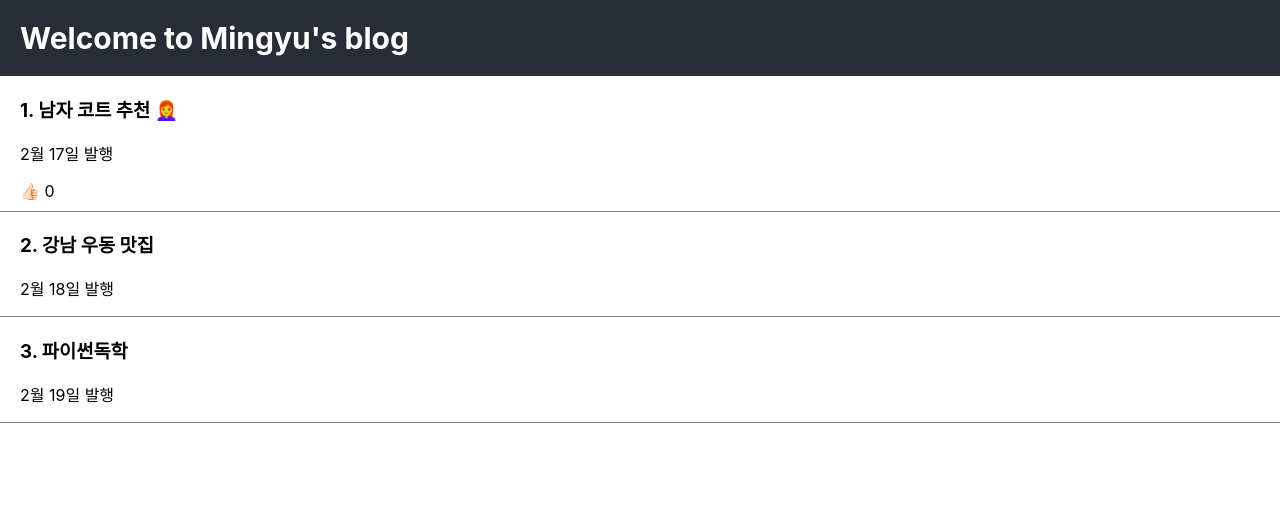
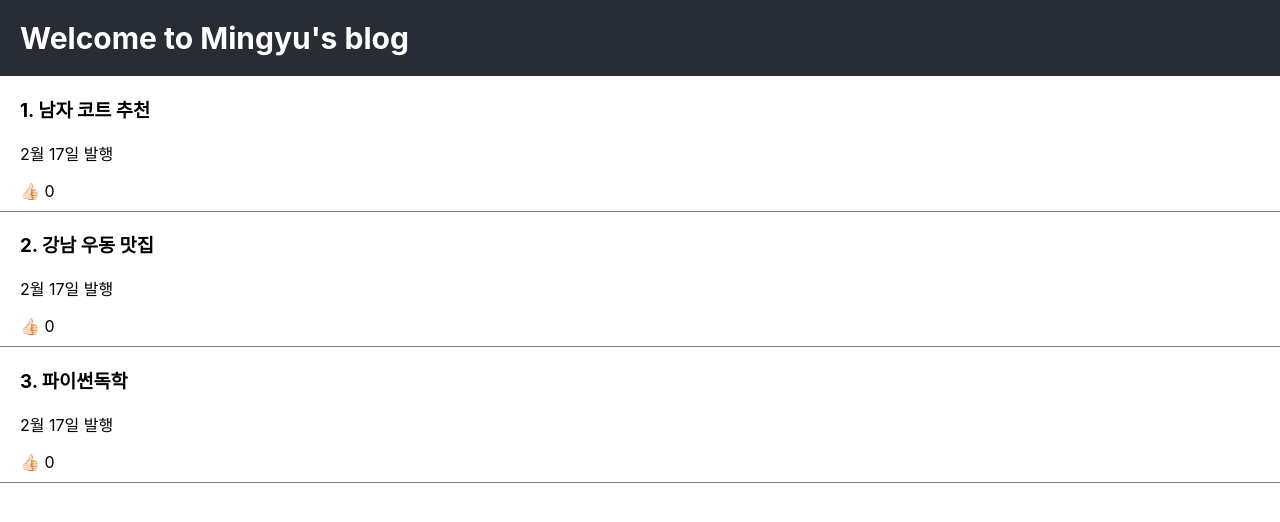
Before and after one commit to Minn97u/Blog, a React (Create React App) app: page / in a window 1280 px wide. Shown: the top 522 px of the page. Built offline with nearby package versions, Linux system fonts and the light colour scheme.

Commit message:
feat: map 함수로 묶기

```diff
--- a/src/App.js
+++ b/src/App.js
@@ -10,13 +10,21 @@ function App() {
     "강남 우동 맛집",
     "파이썬독학",
   ]);
-  const [like, setLike] = useState(0);
+  const [like, setLike] = useState([0, 0, 0]);
   const [modal, setModal] = useState(false);
 
-  const changeTitle = () => {
-    const newTitle = [...title];
-    newTitle[0] = "여자 코트 추천";
-    setTitle(newTitle);
+  const openModal = () => {
+    if (modal === false) {
+      setModal(true);
+    } else {
+      setModal(false);
+    }
+  };
+
+  const changeLike = (i) => {
+    const newLike = [...like];
+    newLike[i] += 1;
+    setLike(newLike);
   };
 
   return (
@@ -26,33 +34,20 @@ function App() {
           Welcome to Mingyu's blog
         </h1>
       </div>
-      <div className="list">
-        <h3>
-          1. {title[0]} <span onClick={changeTitle}>👩‍🦰</span>{" "}
-        </h3>
-        <p>2월 17일 발행</p>
-        <div style={{ marginBottom: "10px" }}>
-          <span onClick={() => setLike(like + 1)}>👍🏻</span> {like}
-        </div>
-      </div>
-      <div className="list">
-        <h3>2. {title[1]}</h3>
-        <p>2월 18일 발행</p>
-      </div>
-      <div className="list">
-        <h3
-          onClick={() => {
-            if (modal === false) {
-              setModal(true);
-            } else {
-              setModal(false);
-            }
-          }}
-        >
-          3. {title[2]}
-        </h3>
-        <p>2월 19일 발행</p>
-      </div>
+
+      {title.map((a, i) => {
+        return (
+          <div className="list" key={i}>
+            <h3 onClick={openModal}>
+              {i + 1}. {a}
+            </h3>
+            <p>2월 17일 발행</p>
+            <div style={{ marginBottom: "10px" }}>
+              <span onClick={() => changeLike(i)}>👍🏻</span> {like[i]}
+            </div>
+          </div>
+        );
+      })}
       {modal === true ? <Modal /> : null}
     </div>
   );
```
